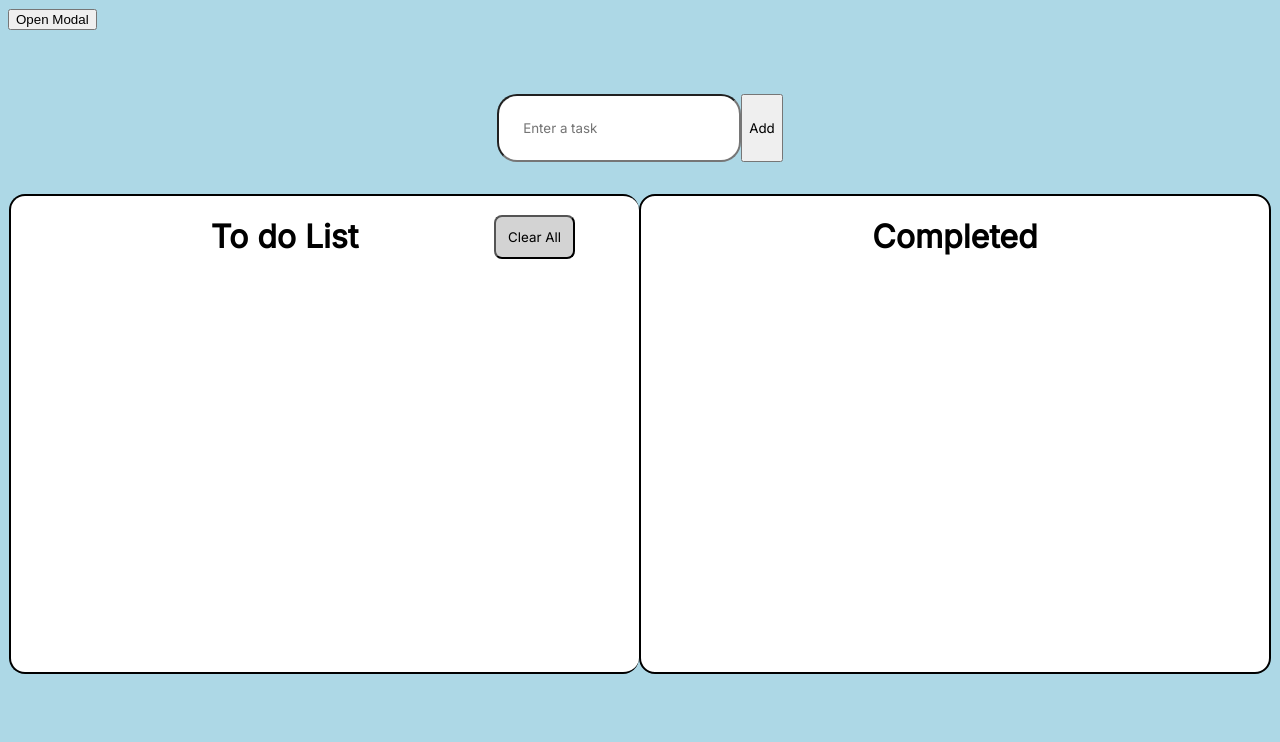
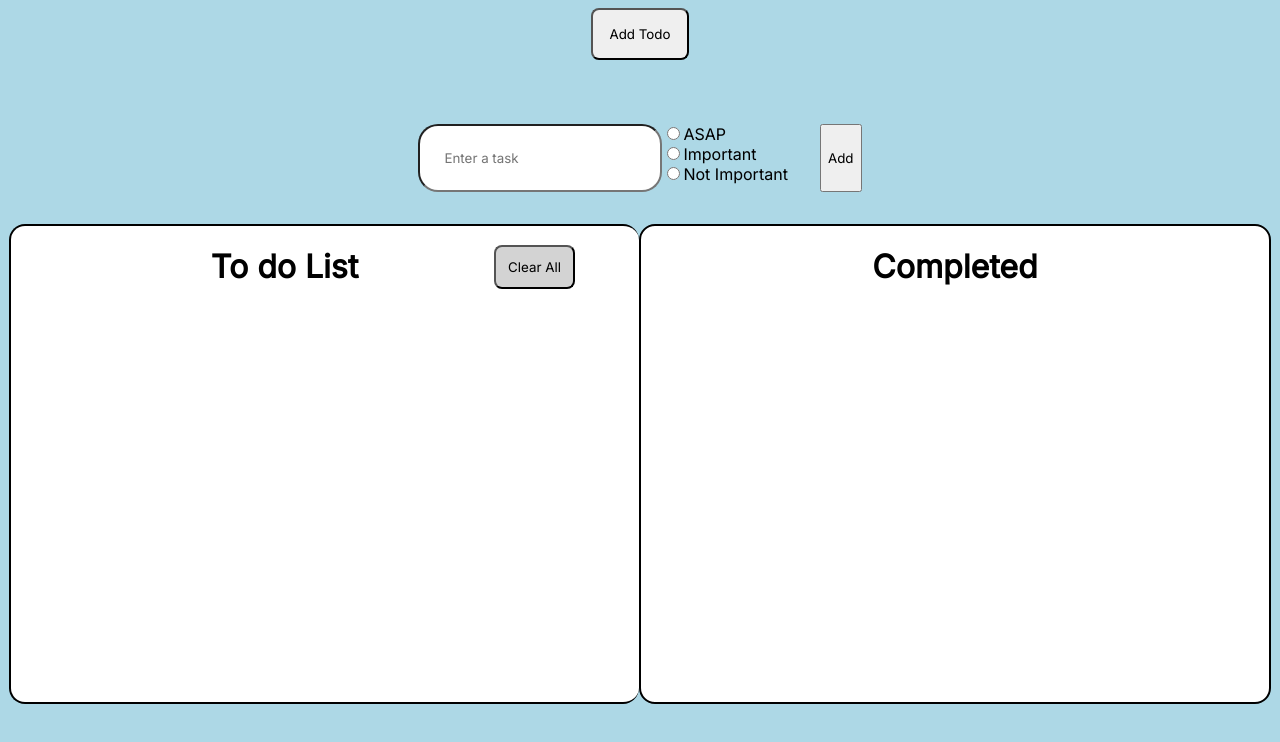
Before and after one commit to stratumm/todolist, a React (Vite) app in the folder todolist/: page / in a window 1280 px wide. Shown: the top 742 px of the page. Built offline with nearby package versions, Linux system fonts and the light colour scheme.

Commit message:
Add modal

```diff
--- a/todolist/package.json
+++ b/todolist/package.json
@@ -10,8 +10,10 @@
     "preview": "vite preview"
   },
   "dependencies": {
+    "@types/react-modal": "^3.16.3",
     "react": "^19.0.0",
     "react-dom": "^19.0.0",
+    "react-modal": "^3.16.3",
     "styled-components": "^6.1.15"
   },
   "devDependencies": {
--- a/todolist/src/App.tsx
+++ b/todolist/src/App.tsx
@@ -4,23 +4,27 @@ import TodoList from "./components/Todolist"
 import { Todo } from "./models/Todo"
 import CompletedTodoList from "./components/CompletedTodoList"
 import styled from "styled-components"
-import Modal from "./components/modals/modal"
+import ModalComponent from "./components/modals/Modal"
+
 
 export default function App() {
-
 
 const [todo, setTodo] = useState<string>("")
 const [todoList, setTodoList] = useState<Array<Todo>>([])
 const [completedTodoList, setCompletedTodoList] = useState<Array<Todo>>([])
+const [priority, setPriority] = useState<string>("")
 
 const handleAdd = (e: React.FormEvent) => {
-e.preventDefault()
+  e.preventDefault();
   if (todo) {
-    setTodoList( [...todoList, {id: Date.now(), todo, completed: false}])
-    console.log(todo)
-    setTodo("")
+    if (priority === "asap") {
+      setTodoList([{ id: Date.now(), todo, completed: false, priority: "asap" }, ...todoList]);
+    } else {
+      setTodoList([...todoList, { id: Date.now(), todo, completed: false, priority: "" }]);
+    }
+    setTodo("");
   }
-}
+};
 
 const handleDelete = (id: number) => {
   const deletedTodo = todoList.filter((todo) => todo.id!= id)
@@ -44,7 +48,7 @@ const backTodo = (id: number) => {
   const completedTodo = completedTodoList.find((comp) => comp.id === id )
   if (completedTodo) {
     setCompletedTodoList(completedTodoList.filter((comp) => comp.id != id))
-    setTodoList([...todoList, { id: completedTodo.id, todo: completedTodo.todo, completed: false }])
+    setTodoList([...todoList, { id: completedTodo.id, todo: completedTodo.todo, completed: false, priority: ""}])
   }
 }
 
@@ -53,10 +57,9 @@ const clear = () => {
 }
 
   return  (
-
     <>
-      <Modal/>
-      <InputField handleAdd={handleAdd} todo={todo} setTodo={setTodo}/>
+      <ModalComponent/>
+      <InputField handleAdd={handleAdd} todo={todo} setTodo={setTodo} setPriority={setPriority}/>
       <ParentContainer>
       <TodoList todoList={todoList} handleDelete={handleDelete} handleComplete={handleComplete} handleEdit={handleEdit} clear={clear}/>
       <CompletedTodoList completedTodoList={completedTodoList} backTodo={backTodo}/>
--- a/todolist/src/components/InputField.tsx
+++ b/todolist/src/components/InputField.tsx
@@ -1,15 +1,39 @@
 import styled from "styled-components"
+import { useState} from "react"
 
 interface props {
     todo: string
     setTodo: React.Dispatch<React.SetStateAction<string>>
     handleAdd: (e: React.FormEvent) => void
+    setPriority: React.Dispatch<React.SetStateAction<string>>
 }
 
-const InputField: React.FC<props> = ({handleAdd, todo, setTodo}) => {
+
+const InputField: React.FC<props> = ({handleAdd, todo, setTodo, setPriority}) => {
+
+  const [selectedOption, setSelectedOption] = useState<string>("")
+  const handleChange = (e: React.ChangeEvent<HTMLInputElement>) => {
+  setPriority(e.target.value)
+  setSelectedOption(e.target.value)
+}
+
     return (
         <Form onSubmit={handleAdd}>
             <input placeholder ="Enter a task" onChange={(e) => setTodo(e.target.value)} value={todo}></input>
+            <RadioForm>
+              <label>
+              <input type="radio" value="asap" onChange= {handleChange} checked={selectedOption === "asap"}/>
+              ASAP
+             </label>
+             <label>
+              <input type="radio" value="important" onChange={handleChange} checked={selectedOption === "important"}/>
+              Important
+             </label>
+             <label>
+              <input type="radio" value="notimportant" onChange={handleChange}  checked={selectedOption === "notimportant"}/>
+              Not Important
+             </label>
+            </RadioForm>
             <button type="submit">
                 Add
             </button>
@@ -33,3 +57,9 @@ const Form = styled.form`
   font-family: inherit;
   }
 `;
+
+const RadioForm = styled.form`
+  display: flex;
+  flex-direction: column;
+  margin-right: 2rem;
+`
--- a/todolist/src/components/Todolist.tsx
+++ b/todolist/src/components/Todolist.tsx
@@ -118,7 +118,8 @@ const ButtonContainer = styled.div `
     height: 2.5rem;
 
     button {
-    background: none;
+    background: lightgrey;
+    border-radius: 8px;
     }
 `
 
--- a/todolist/src/components/modals/modal.tsx
+++ b/todolist/src/components/modals/modal.tsx
@@ -1,66 +1,53 @@
-import React, { useState } from "react";
+import { useState } from "react";
+import Modal from "react-modal";
+import styled from "styled-components"
 
-const Modal = () => {
+
+const ModalComponent = () => {
+
   const [isModalOpen, setIsModalOpen] = useState(false);
-
-  // Function to open the modal
-  const openModal = () => {
-    setIsModalOpen(true);
-  };
-
-  // Function to close the modal
-  const closeModal = () => {
-    setIsModalOpen(false);
-  };
+  const openModal = () => setIsModalOpen(true);
+  const closeModal = () => setIsModalOpen(false);
 
   return (
     <div>
-      {/* Button to open the modal */}
-      <button onClick={openModal}>Open Modal</button>
-
-      {/* Modal */}
-      {isModalOpen && (
-        <div style={styles.modalOverlay as React.CSSProperties}>
-          <div style={styles.modalContent as React.CSSProperties}>
-            <span style={styles.closeButton as React.CSSProperties} onClick={closeModal}>
-              &times;
-            </span>
-            <p>This is a modal!</p>
-          </div>
-        </div>
-      )}
+      <AddButton onClick={openModal}>Add Todo</AddButton>
+      <Modal
+        isOpen={isModalOpen}
+        onRequestClose={closeModal}
+        style={{
+          overlay: {
+            backgroundColor: "rgba(0, 0, 0, 0.5)",
+          },
+          content: {
+            top: "50%",
+            left: "50%",
+            right: "auto",
+            bottom: "auto",
+            marginRight: "-50%",
+            transform: "translate(-50%, -50%)",
+            width: "28rem",
+            height: "10rem",
+            padding: "20px",
+            borderRadius: "8px",
+          },
+        }}
+      >
+        <h2 style={{display: "flex", justifyContent: "center"}}>TODO</h2>
+        <p>#TODO manage adding and deleting things here</p>
+        <button onClick={closeModal}>&times;</button>
+      </Modal>
     </div>
   );
 };
 
-// Inline styles for the modal
-const styles = {
-  modalOverlay: {
-    position: "fixed",
-    top: 0,
-    left: 0,
-    width: "100%",
-    height: "100%",
-    backgroundColor: "rgba(0, 0, 0, 0.5)",
-    display: "flex",
-    justifyContent: "center",
-    alignItems: "center",
-  },
-  modalContent: {
-    backgroundColor: "white",
-    padding: "20px",
-    borderRadius: "8px",
-    width: "300px",
-    textAlign: "center",
-    position: "relative",
-  },
-  closeButton: {
-    position: "absolute",
-    top: "10px",
-    right: "10px",
-    cursor: "pointer",
-    fontSize: "20px",
-  },
-};
+export default ModalComponent;
 
-export default Modal
+const AddButton = styled.button`
+    display: flex;
+    margin-left: auto;
+    margin-right: auto;
+    font-family: inherit;
+    border-radius: 8px;
+    padding: 1rem;
+`
--- a/todolist/src/models/Todo.ts
+++ b/todolist/src/models/Todo.ts
@@ -2,4 +2,5 @@ export interface Todo {
     id: number
     todo: string
     completed: boolean
+    priority: string
   }
```
Also changed, not shown: 1 other file (tests, documents, lock files or other folders).
